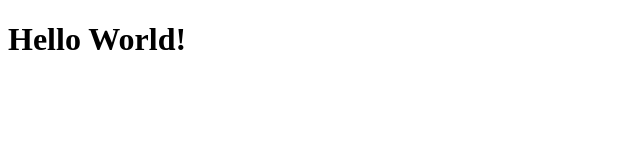
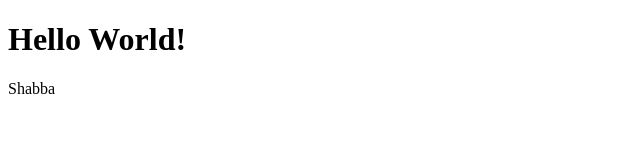
Before and after one commit to NuhAli/git-practise, a plain HTML site: page index.html in a window 1280 px wide. Shown: the full height of the page, 0-640 px from the left. Drawn offline with Linux system fonts and the light colour scheme.

Commit message:
Second commit

```diff
--- a/index.html
+++ b/index.html
@@ -8,5 +8,6 @@
 </head>
 <body>
     <h1>Hello World!</h1>
+    <p>Shabba</p>
 </body>
 </html>
```
